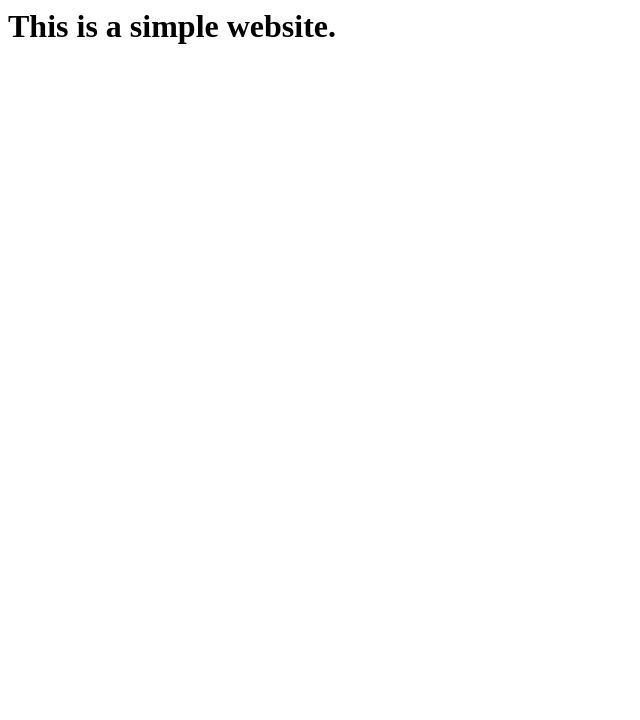
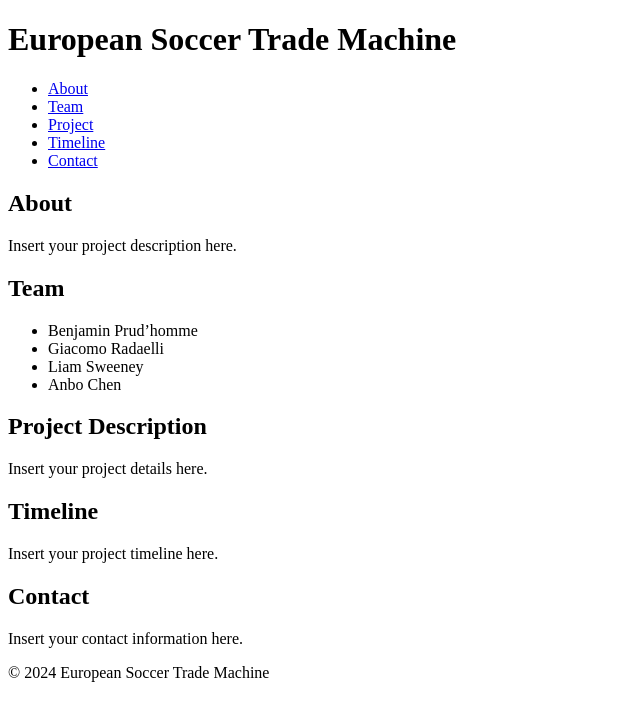
Before and after one commit to gradaelli7/European-Soccer-Trade-Machine, a plain HTML site: page index.html in a window 1280 px wide. Shown: the whole page, without its empty margins (0-640 px from the left). Drawn offline with Linux system fonts and the light colour scheme.

Commit message:
web app testing

```diff
--- a/index.html
+++ b/index.html
@@ -1,7 +1,55 @@
-<html>
-    <body>
-        <h1>
-            This is a simple website.
-        </h1>
-    </body>
+<!DOCTYPE html>
+<html lang="en">
+<head>
+    <meta charset="UTF-8">
+    <meta name="viewport" content="width=device-width, initial-scale=1.0">
+    <title>European Soccer Trade Machine</title>
+    <style>
+        /* Add your CSS styles here */
+    </style>
+</head>
+<body>
+    <header>
+        <h1>European Soccer Trade Machine</h1>
+        <nav>
+            <ul>
+                <li><a href="#about">About</a></li>
+                <li><a href="#team">Team</a></li>
+                <li><a href="#project">Project</a></li>
+                <li><a href="#timeline">Timeline</a></li>
+                <li><a href="#contact">Contact</a></li>
+            </ul>
+        </nav>
+    </header>
+    <main>
+        <section id="about">
+            <h2>About</h2>
+            <p>Insert your project description here.</p>
+        </section>
+        <section id="team">
+            <h2>Team</h2>
+            <ul>
+                <li>Benjamin Prud’homme</li>
+                <li>Giacomo Radaelli</li>
+                <li>Liam Sweeney</li>
+                <li>Anbo Chen</li>
+            </ul>
+        </section>
+        <section id="project">
+            <h2>Project Description</h2>
+            <p>Insert your project details here.</p>
+        </section>
+        <section id="timeline">
+            <h2>Timeline</h2>
+            <p>Insert your project timeline here.</p>
+        </section>
+        <section id="contact">
+            <h2>Contact</h2>
+            <p>Insert your contact information here.</p>
+        </section>
+    </main>
+    <footer>
+        <p>&copy; 2024 European Soccer Trade Machine</p>
+    </footer>
+</body>
 </html>
```
